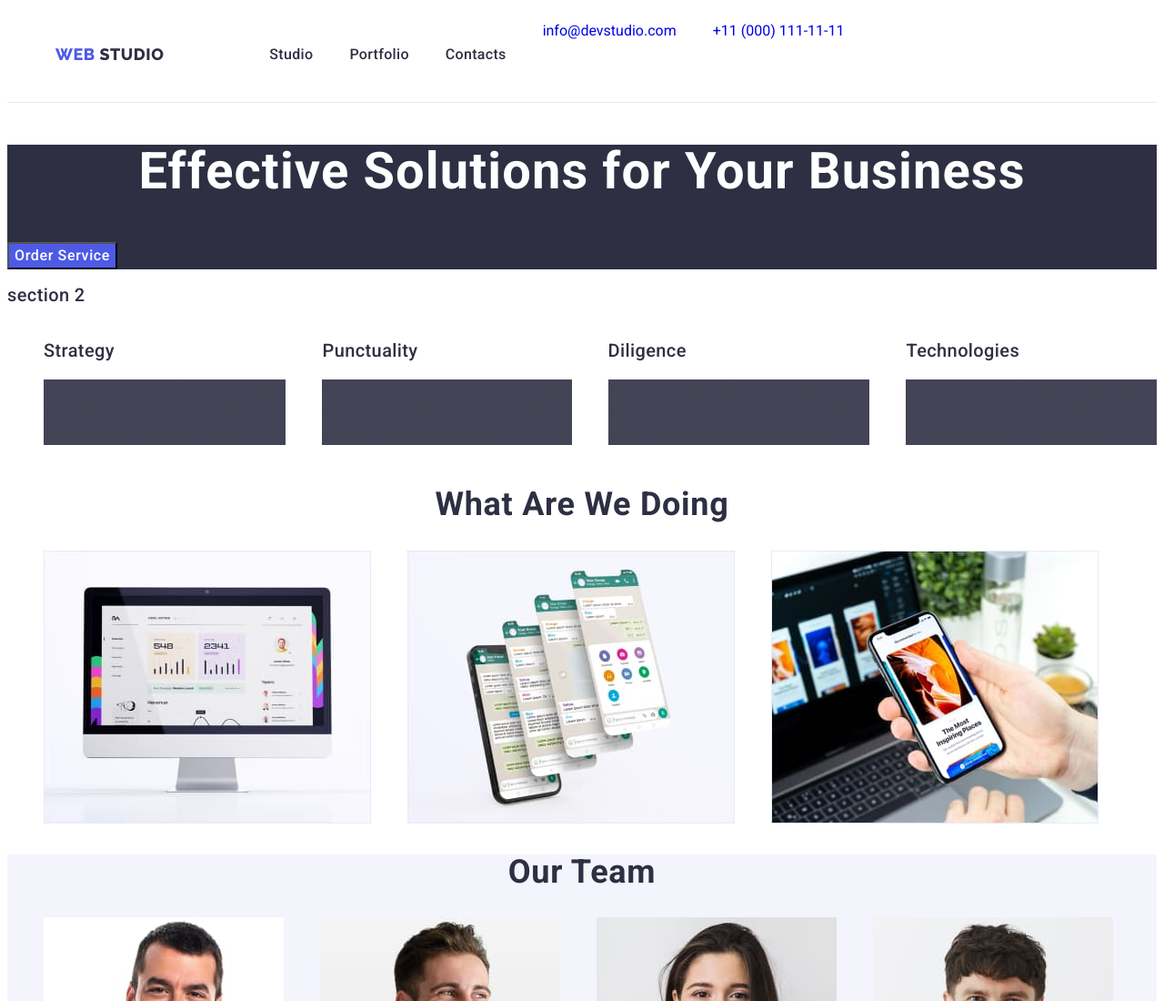
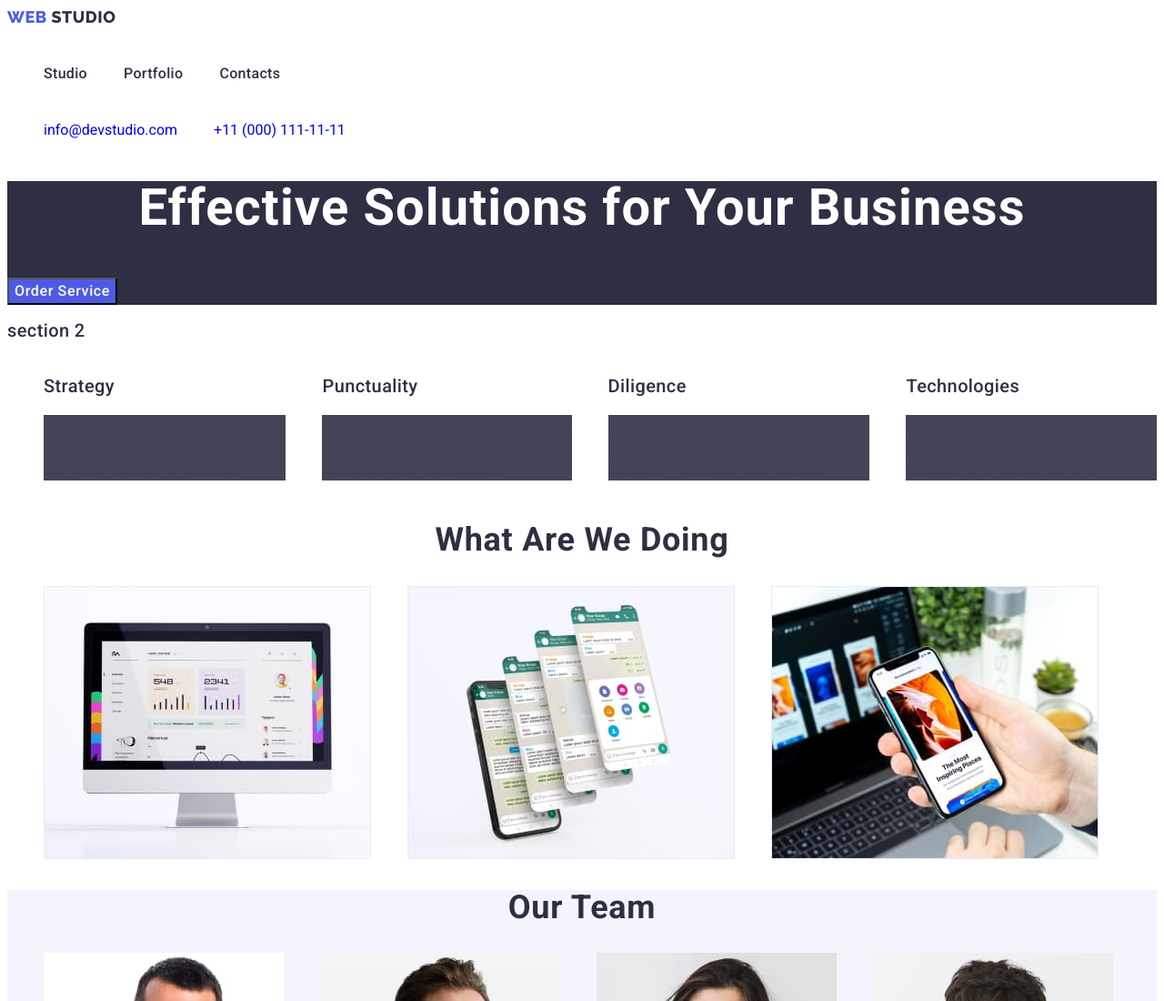
Before and after one commit to Kacpero60/goit-markup-hw-02, a plain HTML site: page index.html in a window 1280 px wide. Shown: the top 1100 px of the page at 91% size. Drawn offline with Linux system fonts and the light colour scheme.

Commit message:
Update index.html

```diff
--- a/index.html
+++ b/index.html
@@ -13,9 +13,8 @@
         rel="stylesheet">
 </head>
 <body>
-    <header class="klasadlaheadera">
-        <div class="kontener container">
-            <nav class="klasanav">
+    <header>
+        <nav>
             <a class="logo link" href="./index.html"> Web <span class="spanone">Studio</span></a>
             <ul class="list">
                 <li><a class="firstlink link" href="./index.html">Studio</a></li>
@@ -29,7 +28,6 @@
                 <li><a class="link info" href="tel:+110001111111">+11 (000) 111-11-11</a></li>
             </ul>
         </address>
-        </div>
     </header>
     <main>
         <section class="sectionone">
```
